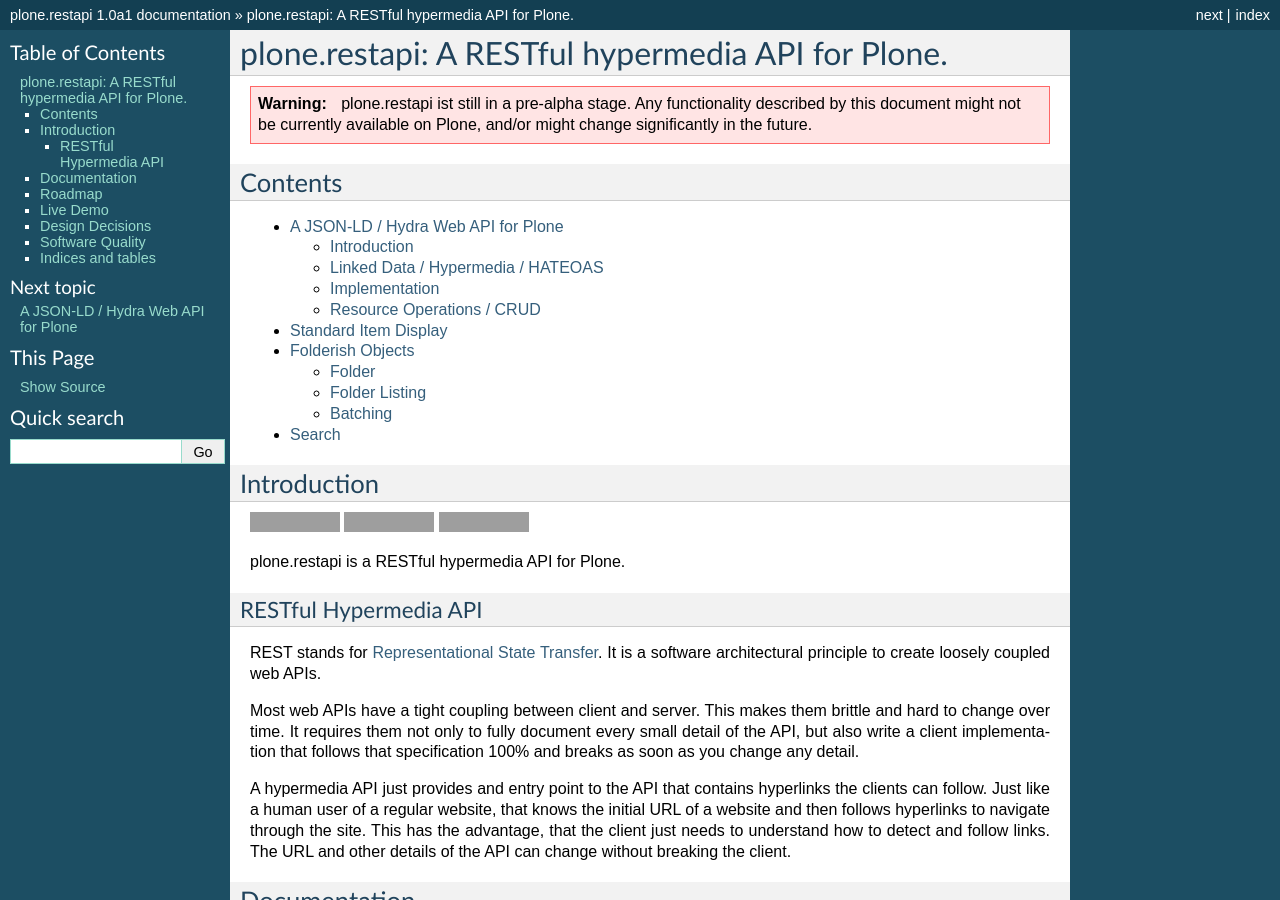
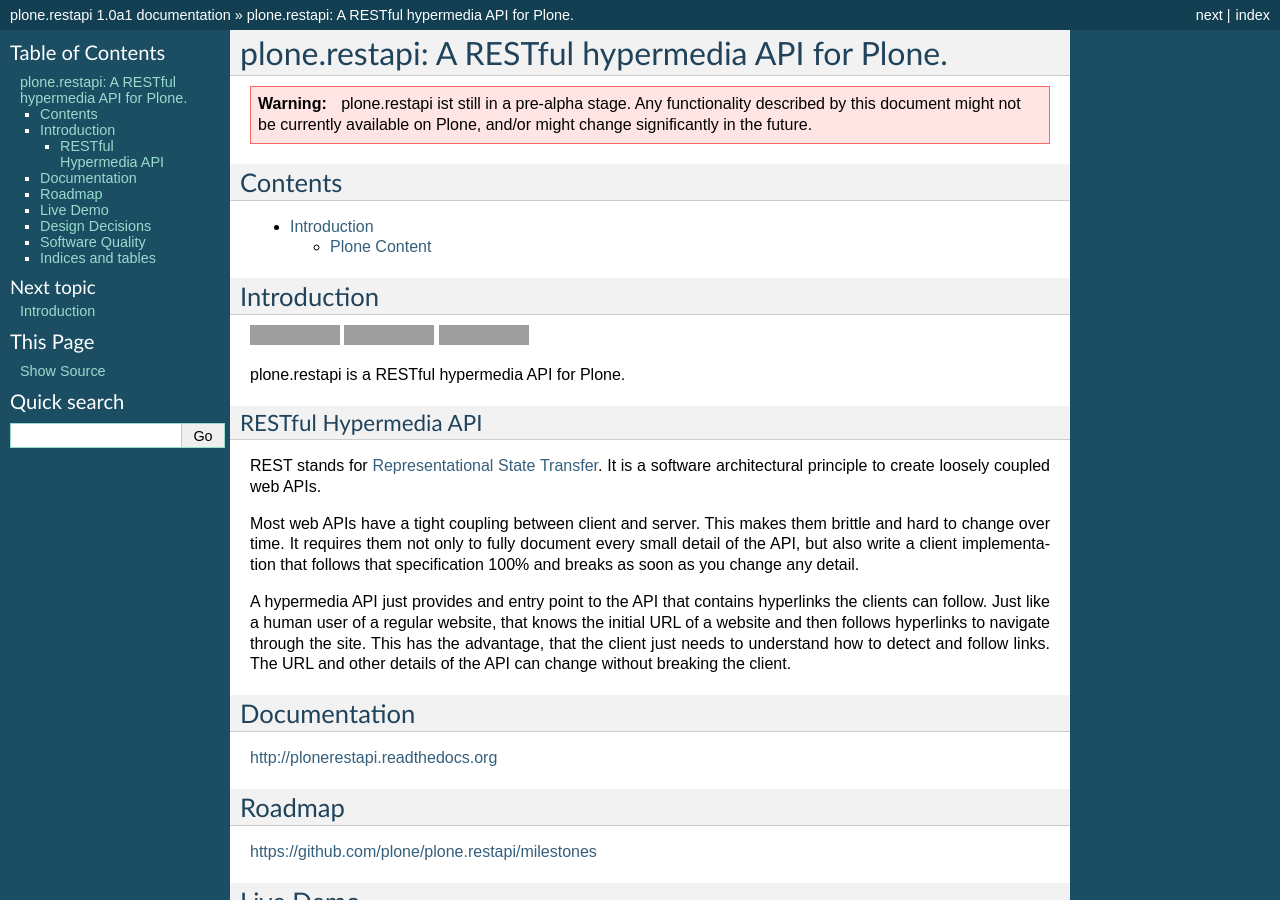
Before and after one commit to plone/plone.restapi, a Sphinx documentation site: the page built from docs/source/index.rst, in a window 1280 px wide and 900 px high. Built offline with Sphinx 7.4.7, drawn with Linux system fonts in a browser that asks for light colours; part of the change alters nothing that is shown; grey boxes are pictures that could not be loaded.

Commit message:
Add basic introduction (work in progress) and remove all other docs.

```diff
--- a/docs/source/index.rst
+++ b/docs/source/index.rst
@@ -15,10 +15,12 @@ Contents
 .. toctree::
    :maxdepth: 3
 
-   hydra
-   item
-   folder
-   site-search
+   introduction
+
+..   hydra
+..   item
+..   folder
+..   site-search
 
 ..   general-concepts
 ..   general-concepts/error-handling
--- /dev/null
+++ b/docs/source/introduction.rst
@@ -0,0 +1,69 @@
+==============================================================================
+Introduction
+==============================================================================
+
+A hypermedia API just provides and entry point to the API that contains hyperlinks the clients can follow. Just like a human user of a regular website, that knows the initial URL of a website and then follows hyperlinks to navigate through the site. This has the advantage, that the client just needs to understand how to detect and follow links. The URL and other details of the API can change without breaking the client.
+
+The entry point to the Plone RESTful API is the portal root. The client can ask for a REST API response by setting the 'Accept' HTTP header to 'application/json'::
+
+  GET /
+  Accept: application/json
+
+The server will then respond with the portal root in the JSON format:
+
+.. literalinclude:: _json/siteroot.json
+   :language: json-ld
+
+`@context` defines what kind of resource this is and the meaning of the terms used within this resource.
+
+`@id` is a unique identifier for resources (IRIs). The @id property can be used to navigate through the web API by following the links.
+
+`@type` sets the data type of a node or typed value
+
+`member` is a list containing all objects within that resource.
+
+=> A web client can follow the links (@id property) to other resources.
+
+
+Plone Content
+-------------
+
+Plone Portal Root:
+
+.. literalinclude:: _json/siteroot.json
+   :language: json-ld
+
+Plone Folder:
+
+.. literalinclude:: _json/folder.json
+   :language: jsonld
+
+Plone Document:
+
+.. literalinclude:: _json/document.json
+   :language: jsonld
+
+News Item:
+
+.. literalinclude:: _json/newsitem.json
+   :language: json-ld
+
+Image:
+
+.. literalinclude:: _json/image.json
+   :language: json-ld
+
+File:
+
+.. literalinclude:: _json/file.json
+   :language: json-ld
+
+Link:
+
+.. literalinclude:: _json/link.json
+   :language: json-ld
+
+Collection:
+
+.. literalinclude:: _json/collection.json
+   :language: json-ld
```
